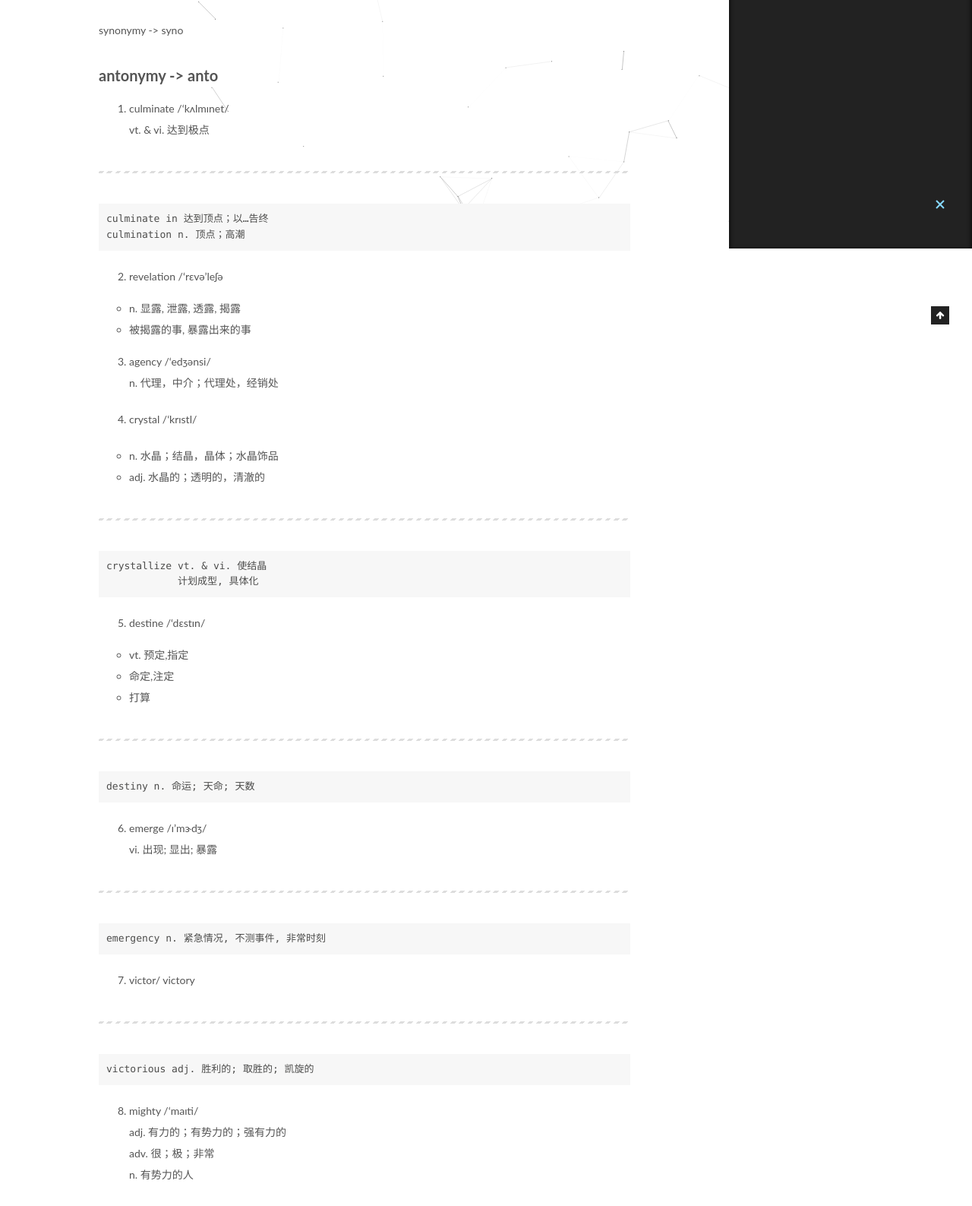
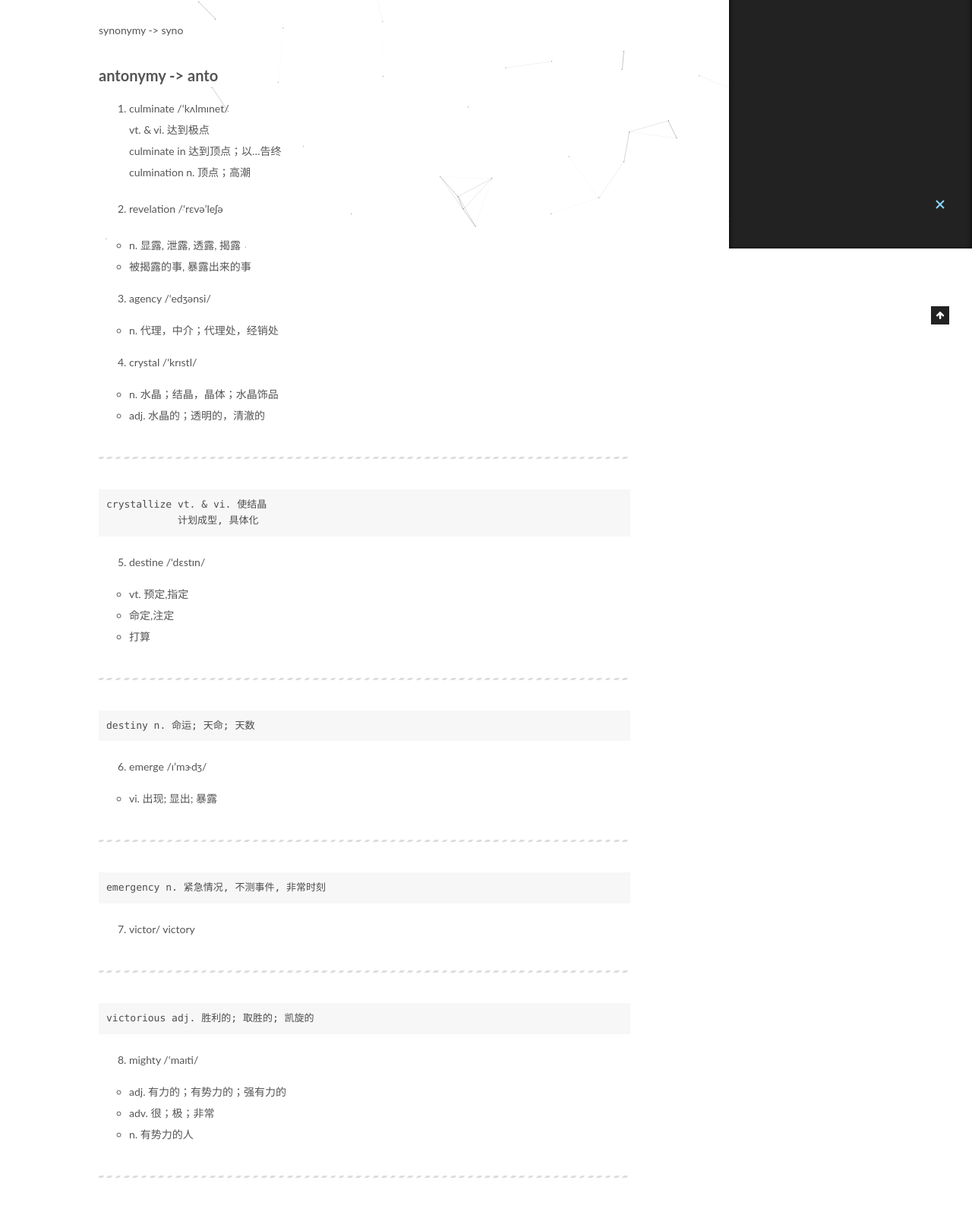
Before and after one commit to ShaoNanLi/ShaoNanLi.github.io, a plain HTML site: page 2018/11/20/2018-11-20/index.html in a window 1280 px wide. Shown: the part 473-2060 px from the top of the page at 76% size. Drawn offline with Linux system fonts and the light colour scheme.

Commit message:
Site updated: 2018-11-20 14:24:39

```diff
--- a/2018/11/20/2018-11-20/index.html
+++ b/2018/11/20/2018-11-20/index.html
@@ -79,17 +79,17 @@
 
 
 
-<meta name="description" content="synonymy -&amp;gt; syno antonymy -&amp;gt; anto culminate  /‘kʌlmɪnet/vt. &amp;amp; vi. 达到极点   culminate in 达到顶点；以…告终 culmination n. 顶点；高潮  revelation  /‘rɛvə’leʃə   n. 显露, 泄露, 透露, 揭露 被揭露的事, 暴露出来的事   agency  /‘e">
+<meta name="description" content="synonymy -&amp;gt; syno antonymy -&amp;gt; anto culminate  /‘kʌlmɪnet/vt. &amp;amp; vi. 达到极点 culminate in 达到顶点；以…告终 culmination n. 顶点；高潮  revelation  /‘rɛvə’leʃə    n. 显露, 泄露, 透露, 揭露 被揭露的事, 暴露出来的事   agency  /‘ed">
 <meta property="og:type" content="article">
 <meta property="og:title" content="2018_11_20">
 <meta property="og:url" content="http://yoursite.com/2018/11/20/2018-11-20/index.html">
 <meta property="og:site_name" content="Hexo">
-<meta property="og:description" content="synonymy -&amp;gt; syno antonymy -&amp;gt; anto culminate  /‘kʌlmɪnet/vt. &amp;amp; vi. 达到极点   culminate in 达到顶点；以…告终 culmination n. 顶点；高潮  revelation  /‘rɛvə’leʃə   n. 显露, 泄露, 透露, 揭露 被揭露的事, 暴露出来的事   agency  /‘e">
+<meta property="og:description" content="synonymy -&amp;gt; syno antonymy -&amp;gt; anto culminate  /‘kʌlmɪnet/vt. &amp;amp; vi. 达到极点 culminate in 达到顶点；以…告终 culmination n. 顶点；高潮  revelation  /‘rɛvə’leʃə    n. 显露, 泄露, 透露, 揭露 被揭露的事, 暴露出来的事   agency  /‘ed">
 <meta property="og:locale" content="default">
-<meta property="og:updated_time" content="2018-11-20T06:16:53.558Z">
+<meta property="og:updated_time" content="2018-11-20T06:24:20.027Z">
 <meta name="twitter:card" content="summary">
 <meta name="twitter:title" content="2018_11_20">
-<meta name="twitter:description" content="synonymy -&amp;gt; syno antonymy -&amp;gt; anto culminate  /‘kʌlmɪnet/vt. &amp;amp; vi. 达到极点   culminate in 达到顶点；以…告终 culmination n. 顶点；高潮  revelation  /‘rɛvə’leʃə   n. 显露, 泄露, 透露, 揭露 被揭露的事, 暴露出来的事   agency  /‘e">
+<meta name="twitter:description" content="synonymy -&amp;gt; syno antonymy -&amp;gt; anto culminate  /‘kʌlmɪnet/vt. &amp;amp; vi. 达到极点 culminate in 达到顶点；以…告终 culmination n. 顶点；高潮  revelation  /‘rɛvə’leʃə    n. 显露, 泄露, 透露, 揭露 被揭露的事, 暴露出来的事   agency  /‘ed">
 
 
 
@@ -302,23 +302,23 @@
         <hr>
 <p>synonymy -&gt; syno</p>
 <h2 id="antonymy-gt-anto"><a href="#antonymy-gt-anto" class="headerlink" title="antonymy -&gt; anto"></a>antonymy -&gt; anto</h2><ol>
-<li>culminate  /‘kʌlmɪnet/<br>vt. &amp; vi. 达到极点</li>
-</ol>
-<hr>
-<pre><code>culminate in 达到顶点；以…告终
-culmination n. 顶点；高潮
-</code></pre><ol start="2">
-<li>revelation  /‘rɛvə’leʃə</li>
+<li><p>culminate  /‘kʌlmɪnet/<br>vt. &amp; vi. 达到极点<br> culminate in 达到顶点；以…告终<br> culmination n. 顶点；高潮</p>
+</li>
+<li><p>revelation  /‘rɛvə’leʃə</p>
+</li>
 </ol>
 <ul>
 <li>n. 显露, 泄露, 透露, 揭露</li>
 <li>被揭露的事, 暴露出来的事</li>
 </ul>
 <ol start="3">
-<li><p>agency  /‘edʒənsi/<br>n. 代理，中介；代理处，经销处</p>
-</li>
-<li><p>crystal  /‘krɪstl/</p>
-</li>
+<li>agency  /‘edʒənsi/ </li>
+</ol>
+<ul>
+<li>n. 代理，中介；代理处，经销处</li>
+</ul>
+<ol start="4">
+<li>crystal  /‘krɪstl/</li>
 </ol>
 <ul>
 <li>n. 水晶；结晶，晶体；水晶饰品</li>
@@ -338,8 +338,11 @@ culmination n. 顶点；高潮
 <hr>
 <pre><code>destiny n. 命运; 天命; 天数
 </code></pre><ol start="6">
-<li>emerge  /ɪ’mɝdʒ/<br>vi. 出现; 显出; 暴露</li>
+<li>emerge  /ɪ’mɝdʒ/</li>
 </ol>
+<ul>
+<li>vi. 出现; 显出; 暴露</li>
+</ul>
 <hr>
 <pre><code>emergency n. 紧急情况, 不测事件, 非常时刻
 </code></pre><ol start="7">
@@ -348,8 +351,13 @@ culmination n. 顶点；高潮
 <hr>
 <pre><code>victorious adj. 胜利的; 取胜的; 凯旋的
 </code></pre><ol start="8">
-<li>mighty  /‘maɪti/<br>adj. 有力的；有势力的；强有力的<br>adv. 很；极；非常<br>n. 有势力的人</li>
+<li>mighty  /‘maɪti/</li>
 </ol>
+<ul>
+<li>adj. 有力的；有势力的；强有力的</li>
+<li>adv. 很；极；非常</li>
+<li>n. 有势力的人</li>
+</ul>
 <hr>
 <pre><code>anto: powerless
 syno: powerful
@@ -365,8 +373,11 @@ syno: powerful
 adj. 表示同情的
 赞同的, 支持的
 </code></pre><ol start="10">
-<li>confront  /kən’frʌnt/<br>vt. 遭遇; 比较; 面对</li>
+<li>confront  /kən’frʌnt/</li>
 </ol>
+<ul>
+<li>vt. 遭遇; 比较; 面对</li>
+</ul>
 <hr>
 <pre><code>confrontation
 n. 对抗, 对抗的事物
@@ -407,8 +418,11 @@ n. 干扰者；侵入者；妨碍者
 <li>获胜; 占优势</li>
 </ul>
 <ol start="15">
-<li>legislate  /‘lɛdʒɪslet/<br>vt. &amp; vi. 立法;制定法律</li>
+<li>legislate  /‘lɛdʒɪslet/</li>
 </ol>
+<ul>
+<li>vt. &amp; vi. 立法;制定法律</li>
+</ul>
 <hr>
 <pre><code>legislative    adj. 立法的
 </code></pre>
```
Also changed, not shown: index.html (+2 -6 lines).
